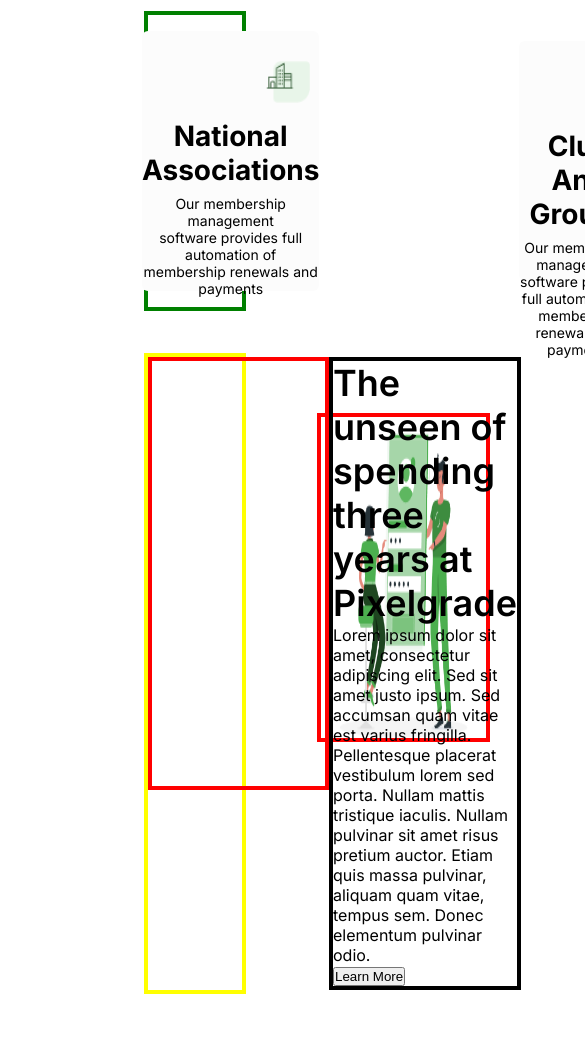
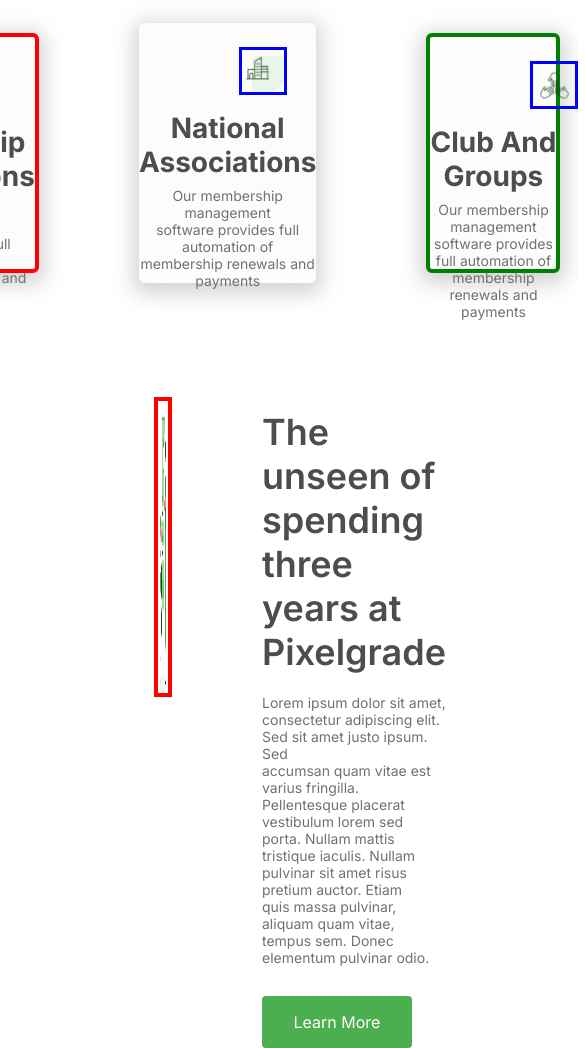
Before and after one commit to matheus09-git/Projeto-novo-git, a plain HTML site: page index.html in a window 390 px wide. Shown: the part 391-1439 px from the top of the page, 585 px wide, since content can reach past the window. Before the commit the page ends 1385 px from the top, so only its background shows below. Drawn offline with Linux system fonts and the light colour scheme.

Commit message:
Falta a responsividade

```diff
--- a/assets/style/section-one.css
+++ b/assets/style/section-one.css
@@ -9,24 +9,23 @@
 }
 
 #container_one {
-    border: 4px solid red;
     text-align: center;
 }
 
 #container_one h2 {
     font-size: 36px;
     font-weight: 550;
+    color: #4D4D4D;
 }
 
 #container_one p {
     font-size: 16px;
     font-weight: 350;
-    color: grey;
+    color: #717171;
     margin-top: 5.57px;
 }
 
 #container_two {
-    border: 4px solid green;
     height: 300px;
     display: flex;
     margin-top: 20px;
@@ -56,11 +55,13 @@
 .img_one h3 {
     font-size: 28px;
     margin-top: 16px;
+    color: #4D4D4D;
 }
 
 .img_one p {
     font-size: 14px;
     margin-top: 8px;
+    color: #717171;
 }
 
 .img_two {
@@ -82,11 +83,13 @@
 .img_two h3 {
     font-size: 28px;
     margin-top: 16px;
+    color: #4D4D4D;
 }
 
 .img_two p {
     font-size: 14px;
     margin-top: 8px;
+    color: #717171;
 }
 
 .img_three {
@@ -104,11 +107,13 @@
 .img_three h3 {
     font-size: 28px;
     margin-top: 16px;
+    color: #4D4D4D;
 }
 
 .img_three p {
     font-size: 14px;
     margin-top: 8px;
+    color: #717171;
 }
 
 .img_three img {
@@ -118,35 +123,82 @@
     margin-left: 120px;
 }
 
+.imgs {
+    box-shadow: 0px 5px 20px 6px #adadad87;
+}
+
 #container_three {
-    border: 4px solid yellow;
     display: flex;
     margin-top: 42px;
 }
 
-.img {
-    border: 4px solid red;
-    width: 1500px;
+.img_de_cadastro {
+    width: 600px;
     height: 433px;
 }
 
-.img img {
+.img_de_cadastro img {
     width: 400px;
     height: 328.99px;
     margin-left: 165px;
     margin-top: 52px;
-    border: 4px solid red;
 }
 
 .textos {
-    border: 4px solid black;
+    margin-left: 100px;
 }
 
 .textos h2 {
     font-size: 36px;
     font-weight: 600;
+    margin-top: 65px;
+    color: #4D4D4D;
 }
 
 .textos p {
+    margin-top: 20px;
+    font-size: 14px;
+    color: #717171;
 
 }
+
+.btn {
+    margin-top: 30px;
+    border-radius: 4px;
+    font-size: 16px;
+    cursor: pointer;
+    height: 52px;
+    width: 150px;
+    border: none;
+    background-color: #4CAF4F;
+    color: #FFFFFF;
+    font-family: "Inter", sans-serif;
+}
+
+/*INÍCIO DA RESPONSIVIDADE*/
+@media (max-width: 1240px) {
+    .img_one {
+        border: 4px solid red;
+        left: -100px;
+    }
+
+    .img_three {
+        border: 4px solid green;
+        left: 110px;
+    }
+
+    .img_de_cadastro img {
+        border: 4px solid red;
+        margin-left: 10px;
+        width: 400px;
+        height: 300px;
+    }
+}
+
+@media (max-width: 1040px ) {
+    .imgs_container{
+        border: solid blue;
+        position:relative;
+        left: -20px;
+    }
+}
--- a/index.html
+++ b/index.html
@@ -16,26 +16,26 @@
         <div id="container_two">
 
             <div class="imgs img_one">
-                <img src="assets/img/Icon.png" alt="">
+                <img class="imgs_container" src="assets/img/Icon.png" alt="">
                 <h3>Membership Organisations</h3>
                 <p>Our membership management <br> software provides full automation of <br> membership renewals and payments</p>
             </div>
 
             <div class="imgs img_two">
-                <img src="assets/img/Icon (1).png" alt="">
+                <img class="imgs_container" src="assets/img/Icon (1).png" alt="">
                 <h3>National <br> Associations</h3>
                 <p>Our membership management <br> software provides full automation of <br> membership renewals and <br> payments</p>
             </div>
 
             <div class="imgs img_three">
-                <img src="assets/img/Icon (2).png" alt="">
+                <img class="imgs_container" src="assets/img/Icon (2).png" alt="">
                 <h3>Club And <br> Groups</h3>
                 <p>Our membership management <br> software provides full automation of <br> membership renewals and payments</p>
             </div>
         </div>
 
         <div id="container_three">
-            <div class="img">
+            <div class="img_de_cadastro">
                 <img src="assets/img/rafiki.png" alt="">
             </div>
 
@@ -43,11 +43,11 @@
                 <h2>The unseen of spending three <br> years at Pixelgrade</h2>
                 <p>Lorem ipsum dolor sit amet, consectetur adipiscing elit. Sed sit
                     amet justo ipsum. Sed <br> accumsan quam vitae est varius fringilla.
-                    Pellentesque placerat vestibulum lorem sed porta. Nullam mattis
+                    Pellentesque placerat vestibulum lorem sed <br> porta. Nullam mattis
                     tristique iaculis. Nullam pulvinar sit amet risus pretium auctor.
-                    Etiam quis massa pulvinar, aliquam quam vitae, tempus sem. Donec elementum pulvinar odio.
+                    Etiam <br> quis massa pulvinar, aliquam quam vitae, tempus sem. Donec elementum pulvinar odio.
                 </p>
-                <button>Learn More</button>
+                <button class="btn">Learn More</button>
             </div>
         </div>
     </section>
```
